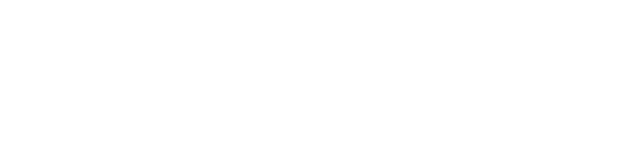
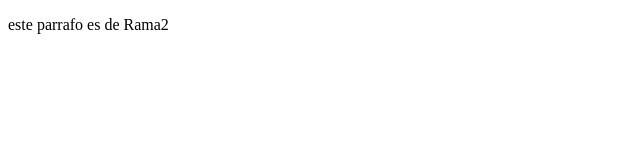
Before and after one commit to mmwonder/Viernes2, a plain HTML site: page index.html in a window 1280 px wide. Shown: the whole page, without its empty margins (0-640 px from the left). Drawn offline with Linux system fonts and the light colour scheme.

Commit message:
cambio en rama2

```diff
--- a/index.html
+++ b/index.html
@@ -6,6 +6,6 @@
     <title>Pagina Inicial Web</title>
 </head>
 <body>
-
+    <p>este parrafo es de Rama2</p>
 </body>
 </html>
```
